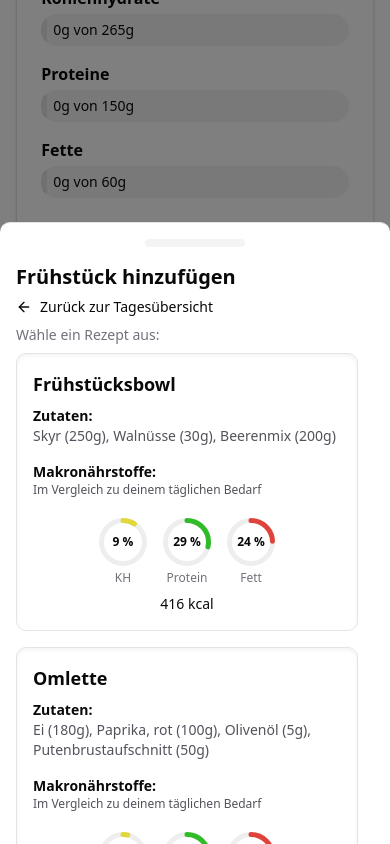
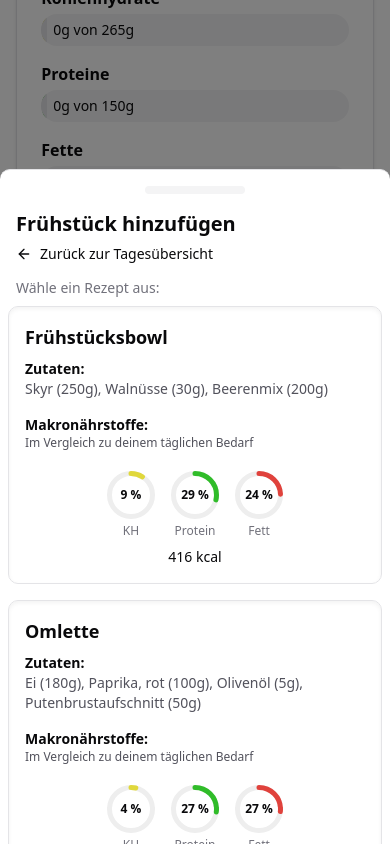
Before and after one commit to luisoos/food-tracker, a Next.js app: page / in a window 390 px wide. Both pictures are taken after a click on the button 195 px from the left and 968 px from the top of the page. Shown: the part 546-1390 px from the top of the page. Built offline with nearby package versions, Linux system fonts and the light colour scheme.

Commit message:
📱 mobile: make drawer height responsive using scroll

```diff
--- a/src/components/tracker/daily-balance-button.tsx
+++ b/src/components/tracker/daily-balance-button.tsx
@@ -33,7 +33,8 @@ export default function DailyBalanceButton({
                 )}>
                 {isLoading ? (
                     <>
-                        <Loader size={14} className='mr-1.5 animate-spin' /> Anpassen...
+                        <Loader size={14} className='mr-1.5 animate-spin' />{' '}
+                        Anpassen...
                     </>
                 ) : (
                     <>
--- a/src/components/tracker/ingredient-list.tsx
+++ b/src/components/tracker/ingredient-list.tsx
@@ -332,7 +332,7 @@ export default function IngredientList({
                     </h3>
                     {canAdjust && (
                         <DailyBalanceButton
-                        className='mt-2'
+                            className='mt-2'
                             onClick={handleAdjust}
                             isLoading={isDailyBalanceAdjusting}
                         />
--- a/src/components/tracker/recipe-selector.tsx
+++ b/src/components/tracker/recipe-selector.tsx
@@ -14,11 +14,11 @@ import IngredientList from './ingredient-list';
 import RecipeList from './recipe-list';
 import { motion, AnimatePresence } from 'framer-motion';
 import { ArrowLeft, Ban, Plus } from 'lucide-react';
-import { ScrollArea } from '../ui/scroll-area';
-import { DailyPlan, Macros, MealType, Recipe } from '@/lib/types';
+import { Macros, MealType, Recipe } from '@/lib/types';
 import { useDailyPlanStore } from '@/stores/daily-tracker';
 import { useRecipe } from '@/hooks/useRecipeById';
 import { useScreenWidth } from '@/hooks/useScreenWidth';
+import { useRef } from 'react';
 
 interface RecipeSelectorProps {
     typeName: string;
@@ -75,23 +75,45 @@ export default function RecipeSelector({
         [recipe],
     );
 
-    const scrollAreaSize = screenWidth < 768 ? 500 : 400;
+    // In der Komponente:
+    const scrollRef = useRef<HTMLDivElement>(null);
+
+    useEffect(() => {
+        if (scrollRef.current && recipeId) {
+            // Zurück zum Anfang scrollen
+            scrollRef.current.scrollTo({ top: 0, behavior: 'auto' });
+        }
+    }, [recipeId]);
 
     return (
         <Drawer onClose={() => resetRecipeSelection()}>
             <DrawerTrigger className='w-full h-full cursor-pointer'>
                 {children}
             </DrawerTrigger>
-            <DrawerContent
-                style={{ height: `${scrollAreaSize + 122}px`, maxHeight: '90vh' }}
-                className='md:px-18 xl:px-72 2xl:px-96'>
-                <DrawerHeader className='pb-0'>
+            <DrawerContent className='md:px-18 xl:px-72 2xl:px-96 flex flex-col max-h-[90vh]'>
+                <DrawerHeader className='pb-0 flex-shrink-0'>
                     <DrawerTitle className='text-xl'>
                         <RecipeDrawerTitle
                             typeName={typeName}
                             recipeName={recipe?.name}
                         />
                     </DrawerTitle>
+                    <button
+                        onClick={() => setRecipeId(undefined)}
+                        className='cursor-pointer flex items-center gap-2 text-sm font-medium pl-0 mr-auto mb-2 underline-offset-4 hover:underline'>
+                        <ArrowLeft size={16} /> Zurück zur{' '}
+                        {recipeId ? 'Rezeptauswahl' : 'Tagesübersicht'}
+                    </button>
+                    <DrawerDescription>
+                        {!recipeId
+                            ? 'Wähle ein Rezept aus:'
+                            : 'Zutaten & enthaltene Makronährstoffe:'}
+                    </DrawerDescription>
+                </DrawerHeader>
+
+                <div
+                    ref={scrollRef}
+                    className='flex-grow min-h-0 overflow-y-auto'>
                     <AnimatePresence mode='wait'>
                         {!recipeId ? (
                             <motion.div
@@ -99,25 +121,9 @@ export default function RecipeSelector({
                                 initial={{ opacity: 0, x: -20 }}
                                 animate={{ opacity: 1, x: 0 }}
                                 exit={{ opacity: 0, x: -20 }}
-                                transition={{ duration: 0.3 }}>
-                                <DrawerClose asChild>
-                                    <button
-                                        onClick={() => setRecipeId(undefined)}
-                                        className='cursor-pointer flex items-center gap-2 text-sm font-medium pl-0 mr-auto mb-2 underline-offset-4 hover:underline'>
-                                        <ArrowLeft size={16} /> Zurück zur
-                                        Tagesübersicht
-                                    </button>
-                                </DrawerClose>
-                                <DrawerDescription>
-                                    Wähle ein Rezept aus:
-                                </DrawerDescription>
-                                <ScrollArea
-                                    style={{ height: `${scrollAreaSize}px` }}
-                                    className='pr-4 z-10'>
-                                    <RecipeList
-                                        onSelect={handleRecipeSelection}
-                                    />
-                                </ScrollArea>
+                                transition={{ duration: 0.3 }}
+                                className='px-2'>
+                                <RecipeList onSelect={handleRecipeSelection} />
                             </motion.div>
                         ) : (
                             <motion.div
@@ -125,14 +131,8 @@ export default function RecipeSelector({
                                 initial={{ opacity: 0, x: 20 }}
                                 animate={{ opacity: 1, x: 0 }}
                                 exit={{ opacity: 0, x: 20 }}
-                                transition={{ duration: 0.3 }}>
-                                <button
-                                    onClick={() => setRecipeId(undefined)}
-                                    className='cursor-pointer flex items-center gap-2 text-sm font-medium pl-0 mr-auto mb-2 underline-offset-4 hover:underline'>
-                                    <ArrowLeft size={16} /> Zurück zur
-                                    Rezeptauswahl
-                                </button>
-                                <DrawerDescription>Zutaten & enthaltene Makronährstoffe:</DrawerDescription>
+                                transition={{ duration: 0.3 }}
+                                className='px-2'>
                                 <IngredientList
                                     recipeId={recipeId!}
                                     dailyPlan={dailyPlan}
@@ -144,9 +144,10 @@ export default function RecipeSelector({
                             </motion.div>
                         )}
                     </AnimatePresence>
-                </DrawerHeader>
+                </div>
+
                 {recipeId && (
-                    <DrawerFooter className='flex flex-row justify-between'>
+                    <DrawerFooter className='flex flex-row justify-between flex-shrink-0'>
                         <DrawerClose asChild>
                             <Button variant='outline' className='mr-2'>
                                 <Ban /> Abbrechen
```
